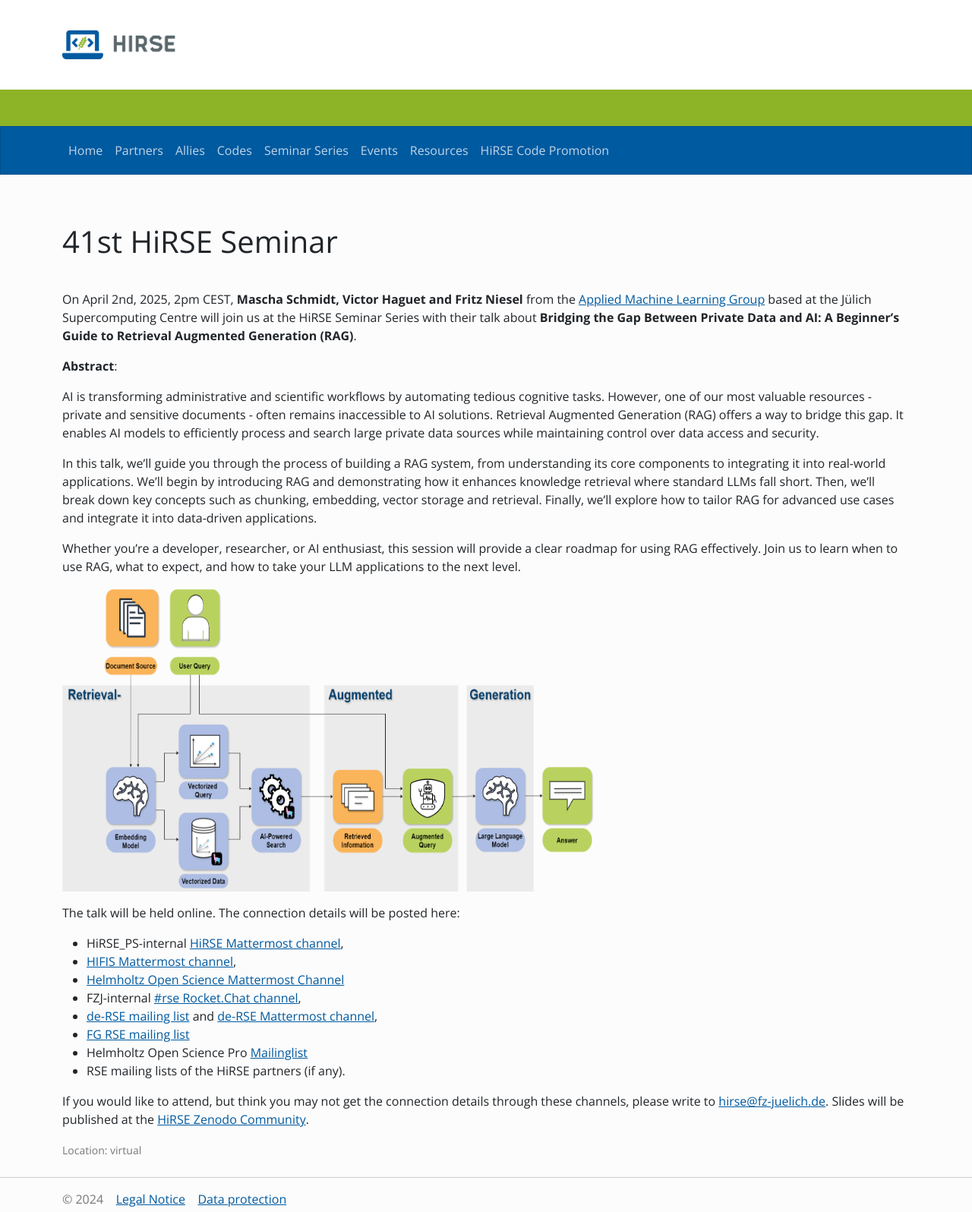
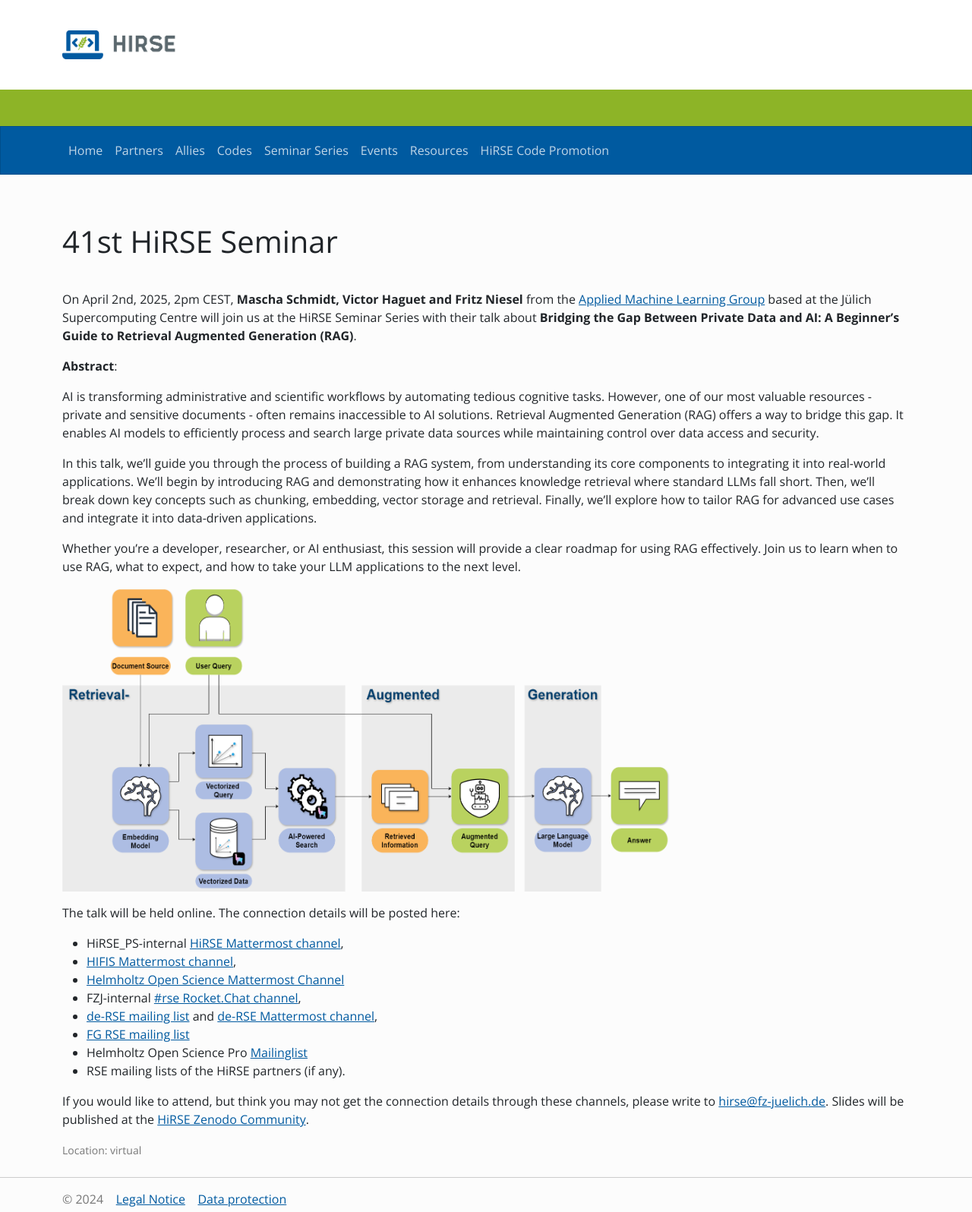
Before and after one commit to Helmholtz-HiRSE/helmholtz-hirse.github.io, a Jekyll site: the page built from _series/2025_04_02-seminar_41.md, in a window 1280 px wide. Shown: the whole page at 76% size. Built offline with Jekyll 4.4.1, drawn with Linux system fonts in a browser that asks for light colours; nearby versions of some CDN libraries.

Commit message:
Update 2025_04_02-seminar_41.md

```diff
--- a/_series/2025_04_02-seminar_41.md
+++ b/_series/2025_04_02-seminar_41.md
@@ -19,7 +19,7 @@
 
 Whether you're a developer, researcher, or AI enthusiast, this session will provide a clear roadmap for using RAG effectively. Join us to learn when to use RAG, what to expect, and how to take your LLM applications to the next level.
 
-<img src="../assets/Graphic_for_below_the_abstract.png" alt="Alt Text" width="700" height="400">
+<img src="../assets/Graphic_for_below_the_abstract.png" alt="Alt Text" width="800" height="400">
 
 The talk will be held online. The connection details will be posted here:
 
```
